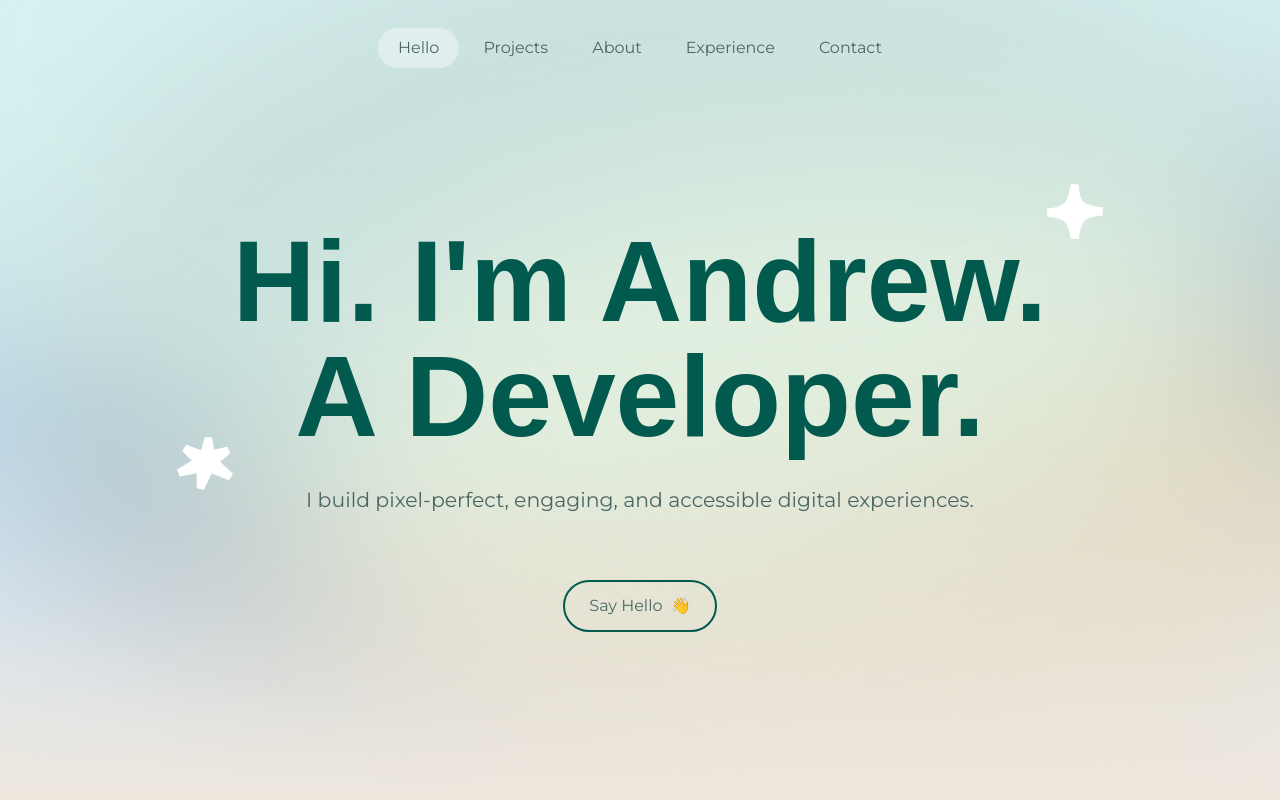
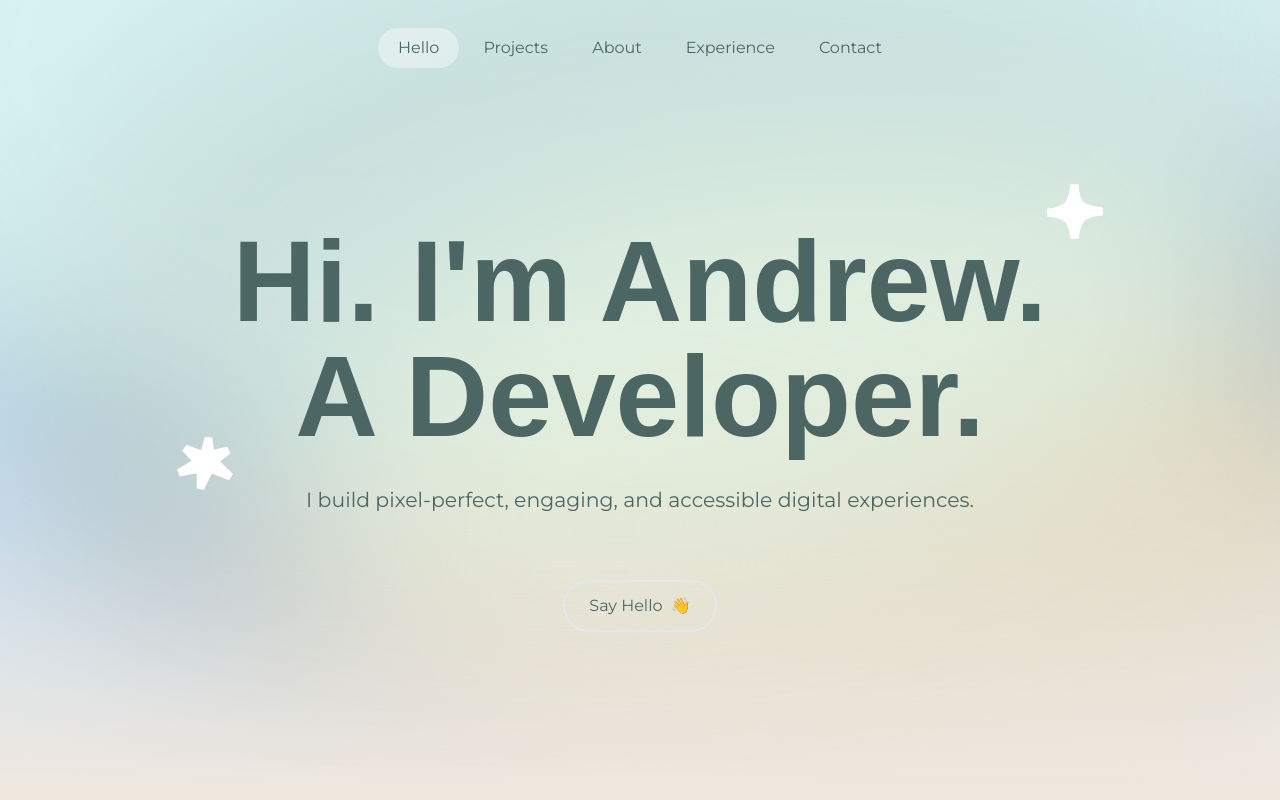
Before and after one commit to andrewoplas/Portfolio, a Next.js app: page / in a window 1280 px wide. Shown: the top 800 px of the page. Built offline with nearby package versions, Linux system fonts and the light colour scheme; a web font is replaced by a local one.

Commit message:
add custom tailwind values

```diff
--- a/tailwind.config.ts
+++ b/tailwind.config.ts
@@ -8,6 +8,21 @@ const config: Config = {
   ],
   theme: {
     extend: {
+      animation: {
+        text: "text 5s ease infinite",
+      },
+      keyframes: {
+        text: {
+          "0%, 100%": {
+            "background-size": "200% 200%",
+            "background-position": "left center",
+          },
+          "50%": {
+            "background-size": "200% 200%",
+            "background-position": "right center",
+          },
+        },
+      },
       backgroundImage: {
         "gradient-radial": "radial-gradient(var(--tw-gradient-stops))",
         "gradient-conic":
@@ -21,10 +36,24 @@ const config: Config = {
         h5: "var(--font-h5)",
         h6: "var(--font-h6)",
         body: "var(--font-body)",
+        "body-large": "var(--font-body-large)",
+      },
+      fontFamily: {
+        heading: ["var(--font-family-heading)"],
+        body: ["var(--font-family-body)"],
+      },
+      borderRadius: {
+        button: "10px",
+        card: "24px",
       },
       colors: {
-        textPrimary: "var(--color-text-primary)",
-        textSecondary: "var(--color-text-secondary)",
+        primary: "var(--color-primary)",
+        secondary: "var(--color-secondary)",
+        accent: "var(--color-accent)",
+        background: "var(--color-background)",
+        "t-primary": "var(--color-text-primary)",
+        "t-secondary": "var(--color-text-secondary)",
+
         textBold: "var(--color-text-bold)",
         appBlue: "var(--color-blue)",
         appLightblue: "var(--color-lightblue)",
@@ -38,6 +67,17 @@ const config: Config = {
       boxShadow: {
         cards: "0px 50px 100px -20px rgba(0, 0, 0, .15)",
       },
+      gridTemplateColumns: {
+        "32": "repeat(32, minmax(0, 1fr))",
+      },
+      gridColumn: {
+        "span-13": "span 13 / span 13",
+        "span-14": "span 14 / span 14",
+        "span-15": "span 15 / span 15",
+      },
+      maxWidth: {
+        section: "1600px",
+      },
     },
   },
   plugins: [],
```
